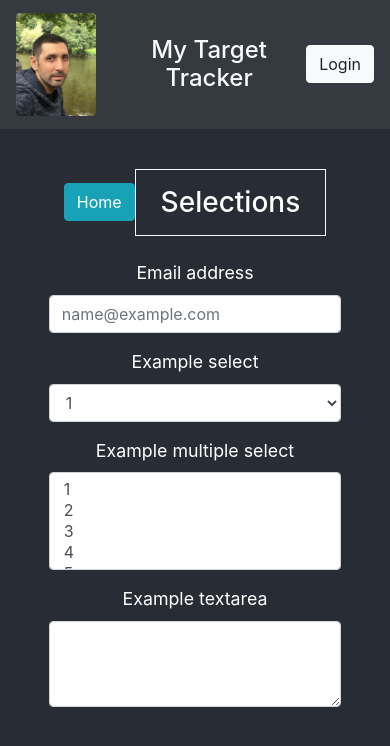
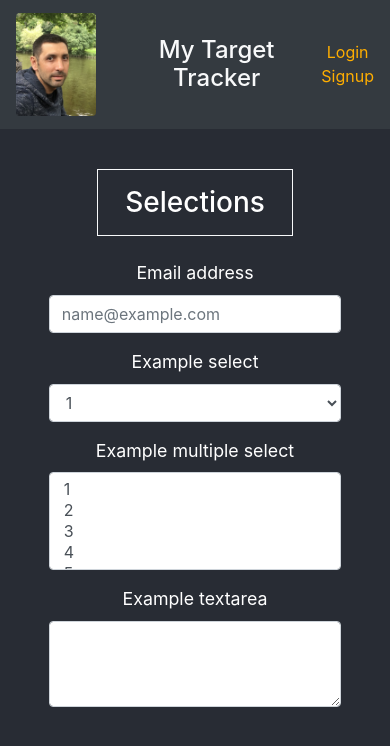
Before and after one commit to halitos/Halit-Target_Tracker, a React (Create React App) app in the folder client/: page /selections in a window 390 px wide. Shown: the top 746 px of the page. Built offline with nearby package versions, Linux system fonts and the light colour scheme.

Commit message:
link style added

```diff
--- a/client/src/App.css
+++ b/client/src/App.css
@@ -13,9 +13,29 @@
   padding-top: 2rem;
 }
 
+a {
+  color: rgb(255, 174, 0);
+}
+
+a:hover {
+  text-decoration: none;
+  color: rgb(53, 223, 37);
+}
+
 @media (max-width: 600px) {
   .header-title {
     font-size: x-large;
     margin: 0px;
   }
 }
+
+@media (max-width: 500px) {
+  .link-box {
+    display: flex;
+    flex-direction: column;
+  }
+
+  .separator {
+    display: none;
+  }
+}
--- a/client/src/components/FormDeneme.js
+++ b/client/src/components/FormDeneme.js
@@ -1,14 +1,14 @@
 import React from "react";
-import { Link } from "react-router-dom";
+// import { Link } from "react-router-dom";
 import { Form } from "react-bootstrap";
 
 export default function FormDeneme() {
   return (
     <>
       <div className="container d-flex justify-content-around align-items-center w-75 ">
-        <Link to="/">
-          <button className="btn btn-info h-50">Home</button>
-        </Link>
+        {/* <Link to="/">
+          <button className="btn btn-sm btn-info h-50">Home</button>
+        </Link> */}
         <h3 className="border border-light p-3 my-2 w-75">Selections</h3>
       </div>
       <Form className="w-75 mt-3">
--- a/client/src/components/NavBar.js
+++ b/client/src/components/NavBar.js
@@ -19,7 +19,11 @@ export default function NavBar() {
       </Navbar.Brand>
       <div className="container">
         <h1 className="header-title text-light mx-2">My Target Tracker</h1>
-        <Button className="btn btn-light">Login</Button>
+        <div className="link-box text-white">
+          <a href="#sign-in">Login</a>
+          <span className="separator mx-2">|</span>
+          <a href="#sign-up">Signup</a>{" "}
+        </div>
       </div>
     </Navbar>
   );
--- a/package.json
+++ b/package.json
@@ -7,7 +7,7 @@
     "node": "v12.16.3"
   },
   "scripts": {
-    "start": "node server/index.js",
+    "start": "nodemon server/index.js",
     "build": "cd client && npm install && npm run build"
   },
   "keywords": [],
```
